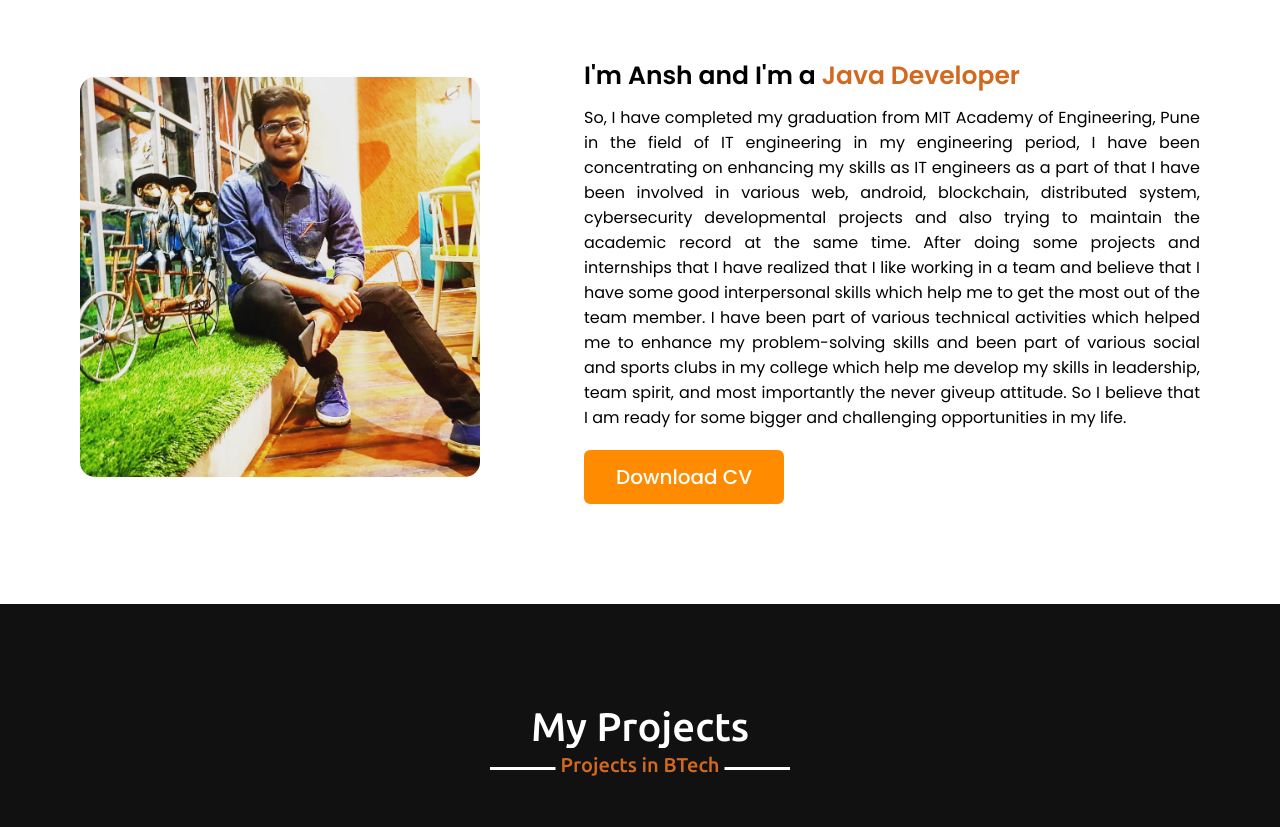
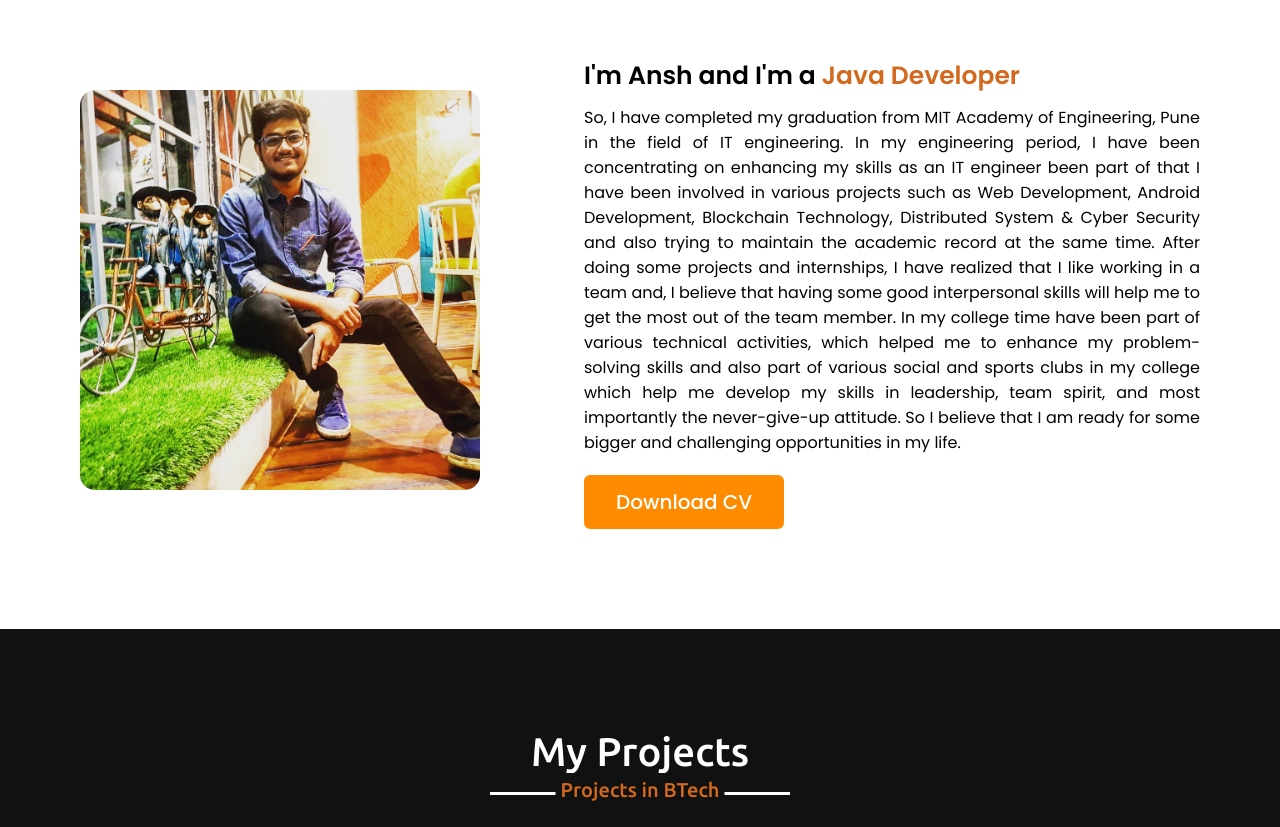
Before and after one commit to anshpanchal/portfolio.github.io, a plain HTML site: page index.html in a window 1280 px wide. Shown: the part 969-1796 px from the top of the page. Drawn offline with nearby package versions, Linux system fonts and the light colour scheme.

Commit message:
Update index.html

```diff
--- a/index.html
+++ b/index.html
@@ -61,8 +61,7 @@
                 </div>
                 <div class="column right">
                     <div class="text">I'm Ansh and I'm a <span>Java Developer</span></div>
-                    <p>So, I have completed my graduation from MIT Academy of Engineering, Pune in the field of  IT engineering in my engineering period, I  have been concentrating on enhancing my skills as IT engineers as a part of that I have been involved in various web, android, blockchain, distributed system, cybersecurity developmental projects and also trying to maintain the academic record at the same time. After doing some projects and internships that I have realized that I like working in a team and believe that I have some good interpersonal skills which help me to get the most out of the team member.
-                        I have been part of various technical activities which helped me to enhance my problem-solving skills and been part of various social and sports clubs in my college which help me develop my skills in leadership, team spirit, and most importantly the never giveup attitude. So I believe that I am ready for some bigger and challenging opportunities in my life.</p>
+                    <p>So, I have completed my graduation from MIT Academy of Engineering, Pune in the field of IT engineering. In my engineering period, I have been concentrating on enhancing my skills as an IT engineer been part of that I have been involved in various projects such as Web Development, Android Development, Blockchain Technology, Distributed System & Cyber Security and also trying to maintain the academic record at the same time. After doing some projects and internships, I have realized that I like working in a team and, I believe that having some good interpersonal skills will help me to get the most out of the team member. In my college time have been part of various technical activities, which helped me to enhance my problem-solving skills and also part of various social and sports clubs in my college which help me develop my skills in leadership, team spirit, and most importantly the never-give-up attitude. So I believe that I am ready for some bigger and challenging opportunities in my life.</p>
                     <a href="resume/Ansh_Panchal_IT.pdf" target="_blank" download>Download CV</a>
                 </div>
             </div>
```
